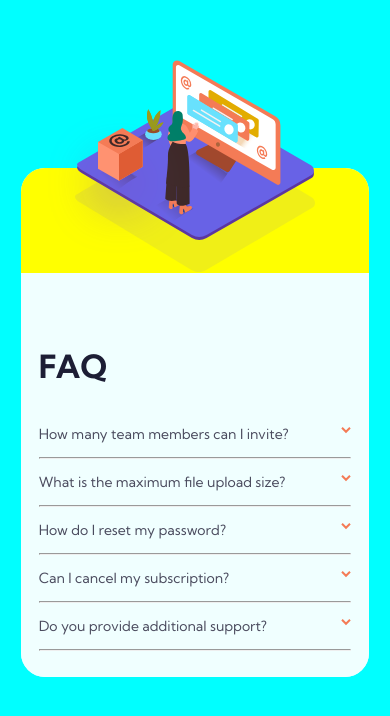
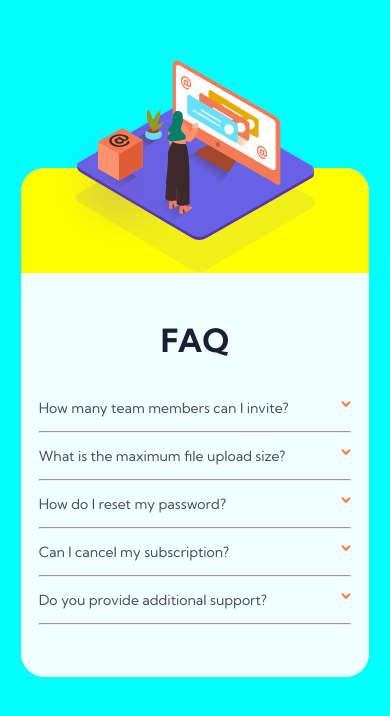
Before and after one commit to tloyan/frontendmentor, a Next.js app: page /faq-accordion-card in a window 390 px wide. Shown: the top 716 px of the page. Built offline with nearby package versions, Linux system fonts and the light colour scheme.

Commit message:
make few position adjustment for mobile and desktop

```diff
--- a/components/faq-accordion-card/style.module.css
+++ b/components/faq-accordion-card/style.module.css
@@ -70,6 +70,43 @@
   left: calc(50% - 147px);
 }
 
+
+
+.faq_container {
+  flex-grow: 1;
+  flex-basis: 550px;
+
+  border-bottom-right-radius: 1.5rem;
+  border-bottom-left-radius: 1.5rem;
+
+  display: flex;
+  flex-direction: column;
+  padding-top: var(--s2);
+  padding-bottom: var(--s2);
+}
+
+.faq_subcontainer {
+  box-sizing: content-box;
+  width: 90%;
+
+  max-width: 600px;
+
+  margin-left: auto;
+  margin-right: auto;
+}
+
+.faq_subcontainer > h2 {
+  width: max-content;
+  margin-left: auto;
+  margin-right: auto;
+
+  font-size: calc(var(--s0) * 2);
+  font-weight: var(--weight-thick);
+  color: var(--dark-desaturated-blue);
+  margin-bottom: var(--s2);
+}
+
+
 @media (min-width: 963px) {
   .svg_container {
     min-height: none;
@@ -87,8 +124,16 @@
   .faq_container {
     border-top-right-radius: 1.5rem;
     border-bottom-left-radius: 0rem;
+    justify-content: center;
+
     /* max-width: none; */
 
+  }
+
+  .faq_subcontainer > h2 {
+    width: auto;
+    margin-left: 0;
+    margin-right: 0;
   }
 
   .image_desktop {
@@ -114,32 +159,3 @@
     display: none;
   }
 }
-
-.faq_container {
-  flex-grow: 1;
-  flex-basis: 550px;
-
-  border-bottom-right-radius: 1.5rem;
-  border-bottom-left-radius: 1.5rem;
-
-  display: flex;
-  flex-direction: column;
-  justify-content: center;
-}
-
-.faq_subcontainer {
-  box-sizing: content-box;
-  width: 90%;
-
-  /* max-width: 495px; */
-
-  margin-left: auto;
-  margin-right: auto;
-}
-
-.faq_subcontainer > h2 {
-  font-size: calc(var(--s0) * 2);
-  font-weight: var(--weight-thick);
-  color: var(--dark-desaturated-blue);
-  margin-bottom: var(--s2);
-}
```
